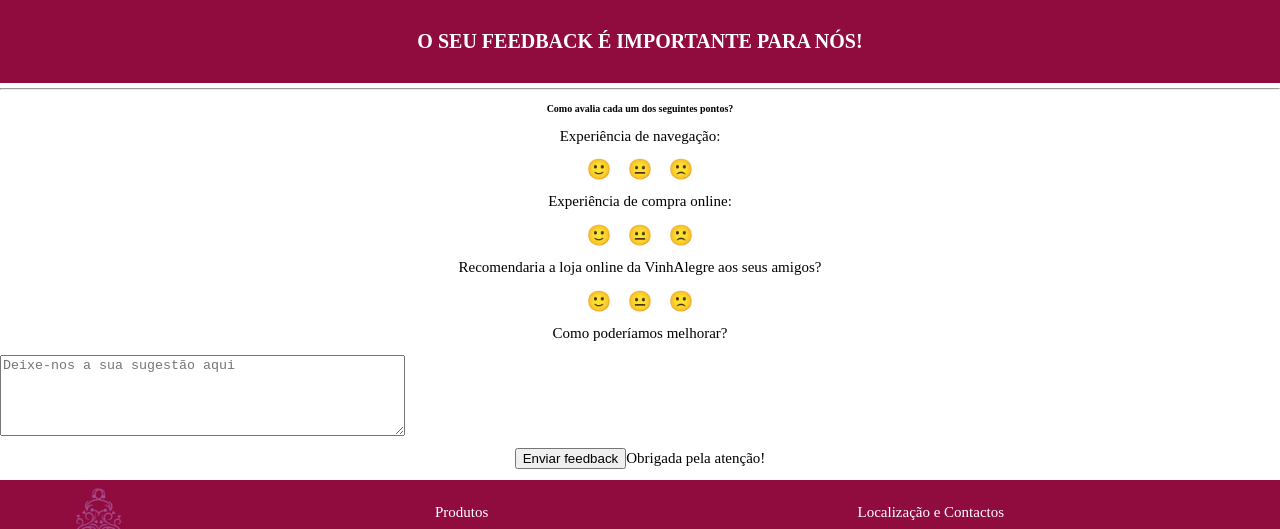
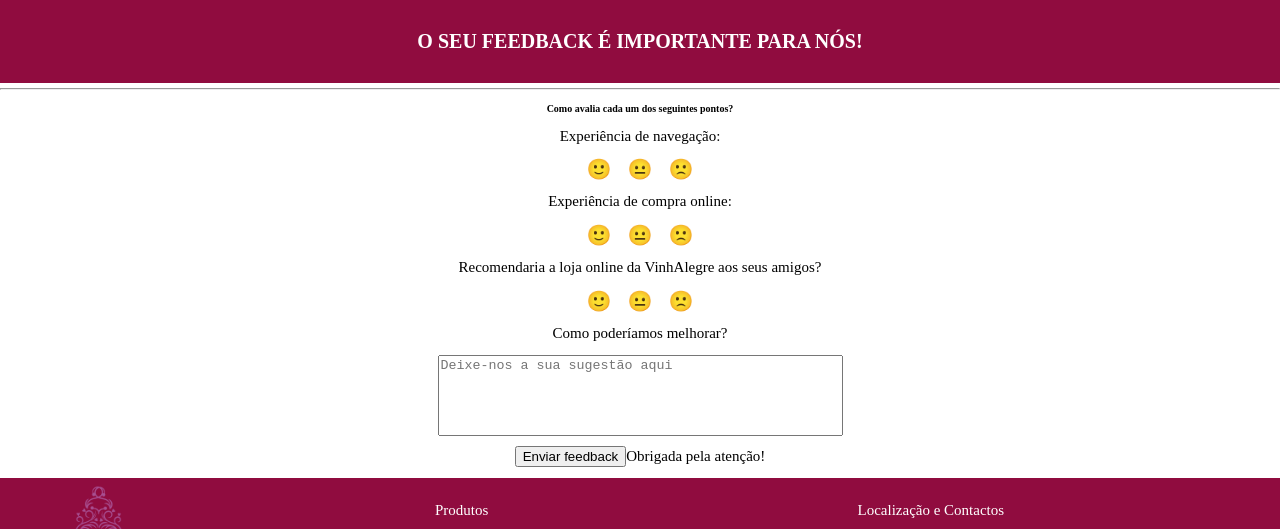
Before and after one commit to Trabalho-de-grupo/TrabalhoGrupo, a plain HTML site: page pagina_opinioes.html in a window 1280 px wide. Shown: the top 529 px of the page. Drawn offline with Linux system fonts and the light colour scheme.

Commit message:
caixatexto

```diff
--- a/styles/styles.css
+++ b/styles/styles.css
@@ -1,6 +1,12 @@
 
 body{
     font-family: poppins;
+}
+textarea{
+    resize: none;
+    display: block;
+    margin-left: auto;
+    margin-right: auto;
 }
 .titulo{
     display: flex;
```
